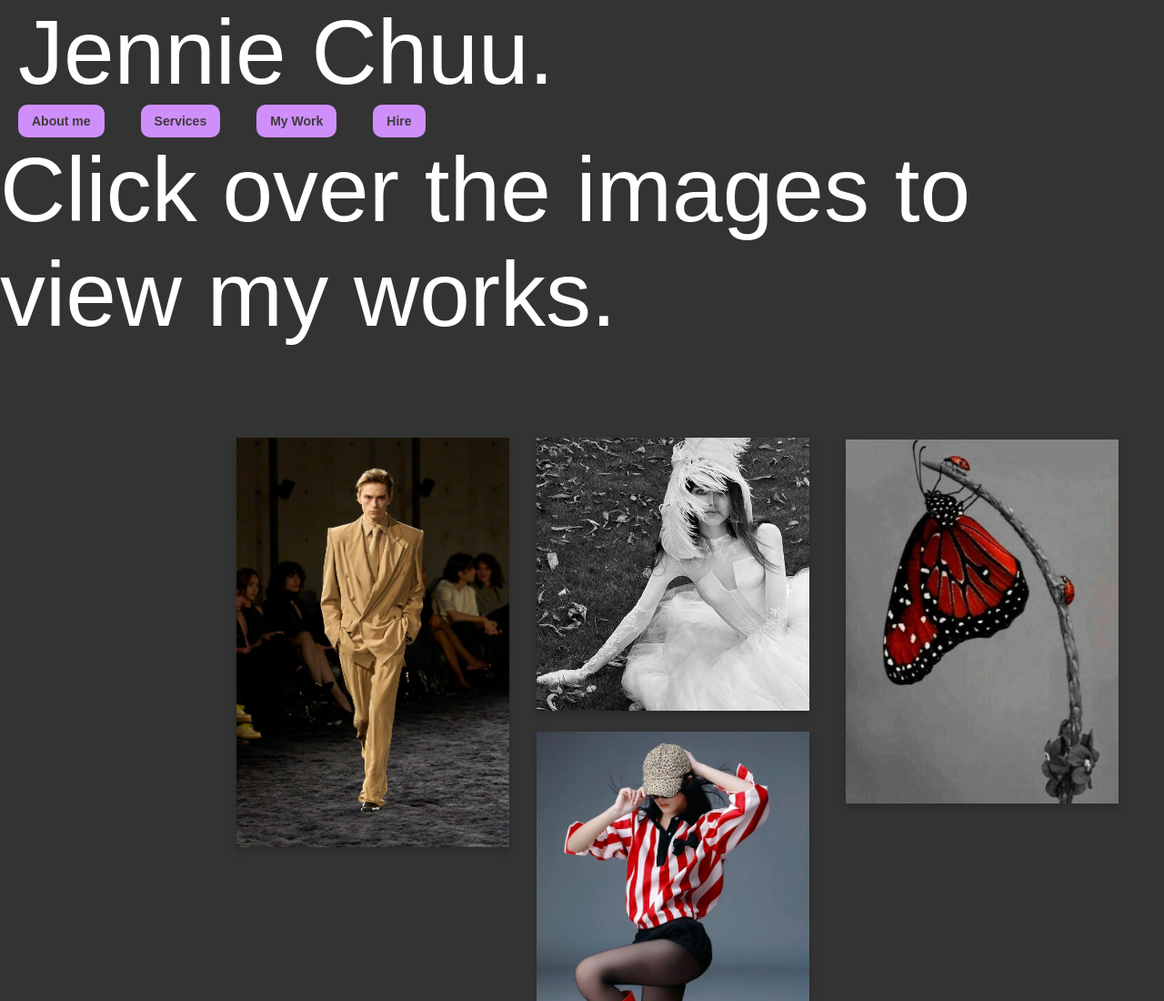
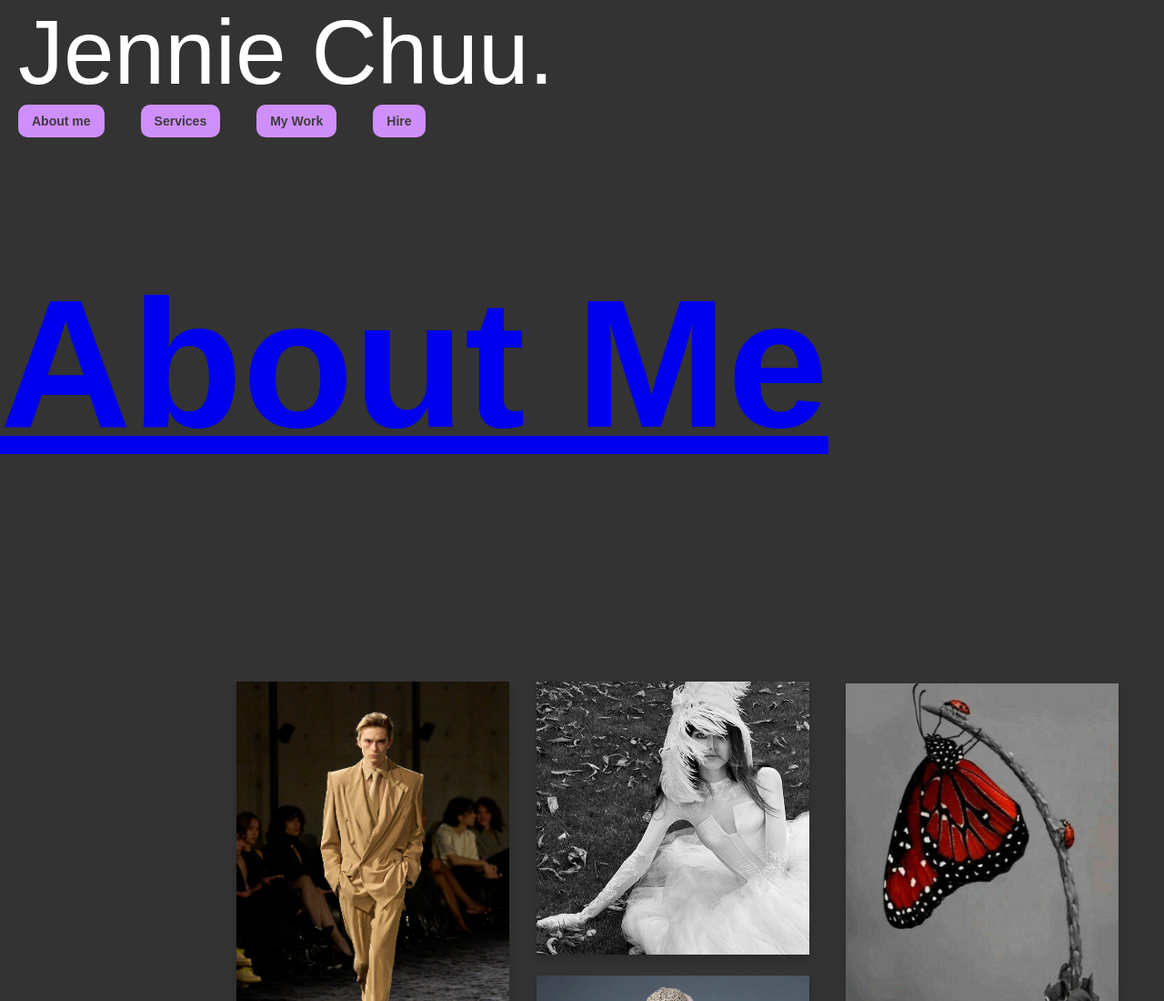
Before and after one commit to Seng2008/Fake-Portfolio, a plain HTML site: page My Work.html in a window 1280 px wide. Shown: the top 1100 px of the page at 91% size. Drawn offline with Linux system fonts and the light colour scheme; a web font is replaced by a local one.

Commit message:
Update My Work.html

```diff
--- a/My Work.html
+++ b/My Work.html
@@ -239,8 +239,8 @@
 </head>
 
 <body>
-    <p1>Click over the images to view my works.</p1>
     <a href="project1.html" target="_blank">
+        <h1 class="Title">About Me</h1>
         <div class="image-container">
           <img src="man1.jpg" alt="Image">
           <div class="text-overlay">Project1</div>
```
